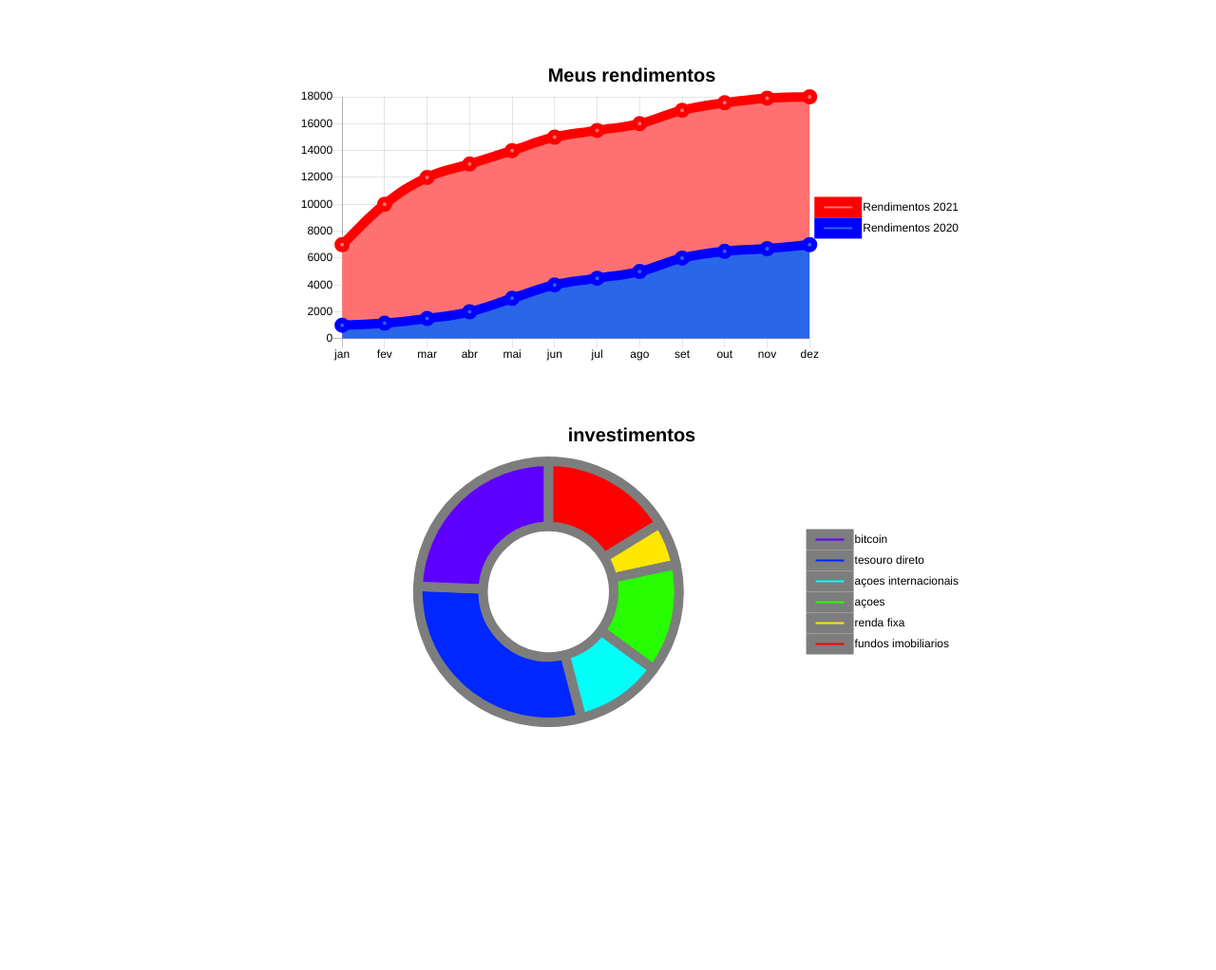
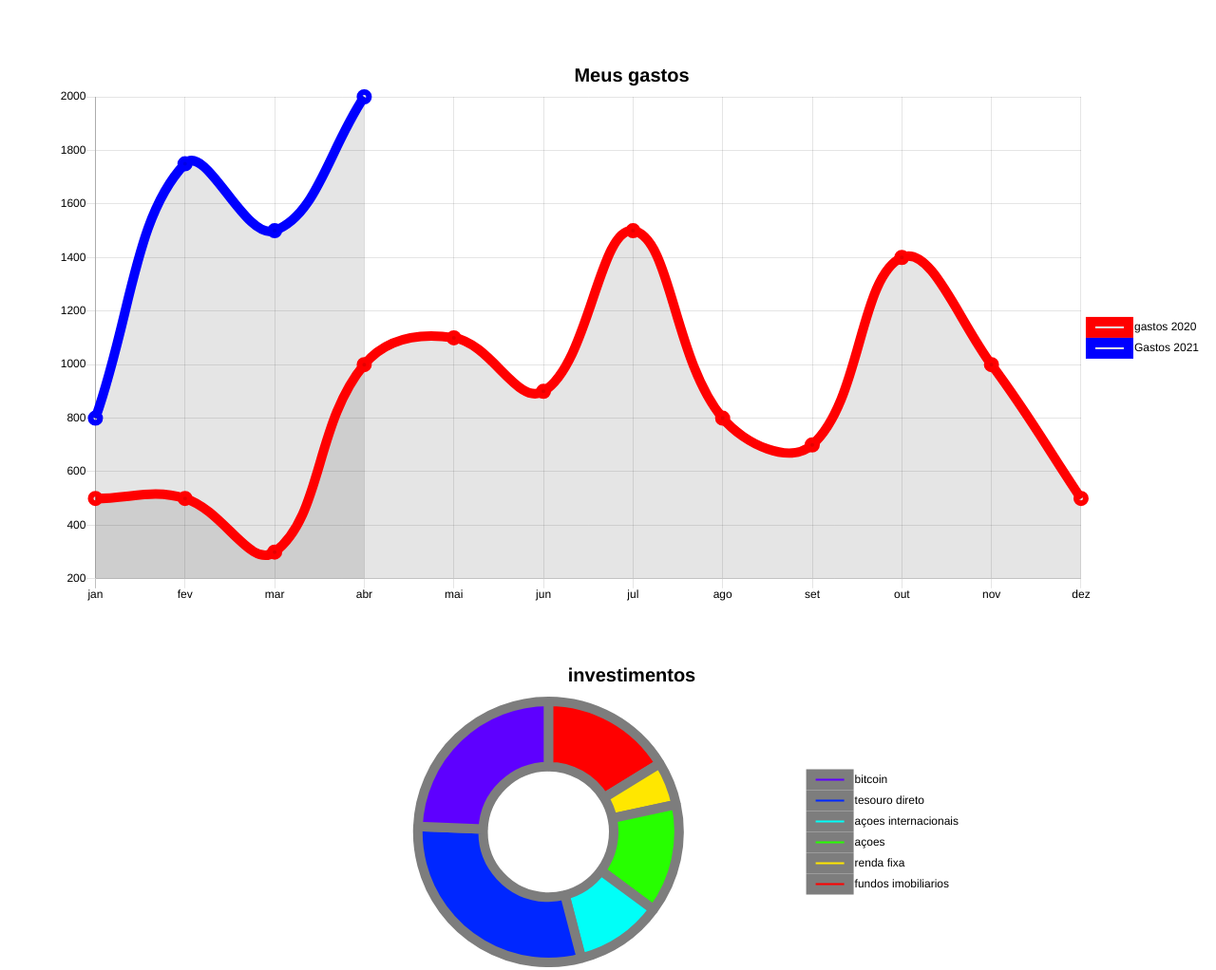
Before and after one commit to guilhermesilvafonseca/PI, a plain HTML site: page dashboard.html in a window 1280 px wide. Shown: the whole page at 95% size. Before the commit the page ends 800 px from the top, so only its background shows below. Drawn offline with nearby package versions, Linux system fonts and the light colour scheme.

Commit message:
atualizando

```diff
--- a/dashboard.html
+++ b/dashboard.html
@@ -11,7 +11,7 @@
 
 <style>
     .meu-grafico {
-    width: 60%;
+    width: 50%;
     margin: auto;
 }
 .meu-grafico2 {
@@ -23,14 +23,13 @@
 </head>
 
 <body>
-    <!--Coloque sempre o gráfico em uma div, fica mais fácil para ajustar na página-->
-    <div class="meu-grafico">
-        <!--Gráfico virá aqui-->
+
+
         <canvas id="myChart"></canvas>
     </div>
 
     <div class="meu-grafico2">
-        <!--Gráfico virá aqui-->
+
         <canvas id="myChart2"></canvas>
     </div>
 
@@ -39,46 +38,44 @@
 </html>
 
 <script>
-    // ctx é o contexto. Onde é para o gráfico ser renderizado?
-    // Na div myChart! Vamos selecioná-la por getElementById
+
     var ctx = document.getElementById('myChart');
 
-    // ao criar um new Chart, colocamos ->
-    // (contexto, { type, data e options} )
+
     var meuGrafico = new Chart(ctx, {
-        // TYPE -> qual o tipo do gráfico? será um gráfico de barras? linhas? define aqui
+
         type: 'line',
 
-        // DATA -> os dados renderizados no gráfico:
+
         data: {
-            // Informações em Eixo X
+
             labels: ["jan", "fev", "mar", "abr", "mai", "jun","jul","ago","set","out","nov","dez"],
             // Datasets -> grupos de dados!
             datasets: [
             // Primeiro dataset
             {
                 // Qual o título deste dataset?
-                label: "Rendimentos 2020",
+                label: "Gastos 2021",
                 // Dados? Lembre-se, respectivos a labels.
-                data: [1000,1150,1500,2000,3000,4000,4500,5000,6000,6500,6700,7000],
+                data: [800,1750,1500,2000],
                 // expessura da linha
                 borderWidth: 10,
                 // cor da linha - em rgba, a é a opacidade.
                 // 1 = 100% // 0.5 = 50%
                 borderColor: 'blue',
                 // cor de "fundo" dos dados na tela. transparent = sem cor.
-                backgroundColor: '#2966e8',
+                // backgroundColor: '#2966e8',
             },
 
             // Segundo dataset
             {
                 // igual o anterior. Mas, aqui, type line
                 type: 'line',
-                label: "Rendimentos 2021",
-                data: [7000,10000,12000,13000,14000,15000,15500,16000,17000,17550,17900,18000],
+                label: "gastos 2020",
+                data: [500,500,300,1000,1100,900,1500,800,700,1400,1000,500],
                 borderWidth: 10,
                 borderColor: 'red',
-                backgroundColor: '#ff7171'
+                // backgroundColor: '#ff7171'
             }
             ]
         },
@@ -92,7 +89,7 @@
                 // tamanho do texto
                 fontSize: 20,
                 // texto no titulo
-                text: "Meus rendimentos",
+                text: "Meus gastos",
                 // onde? right? left? top?
                 position: 'top',
             },
```
